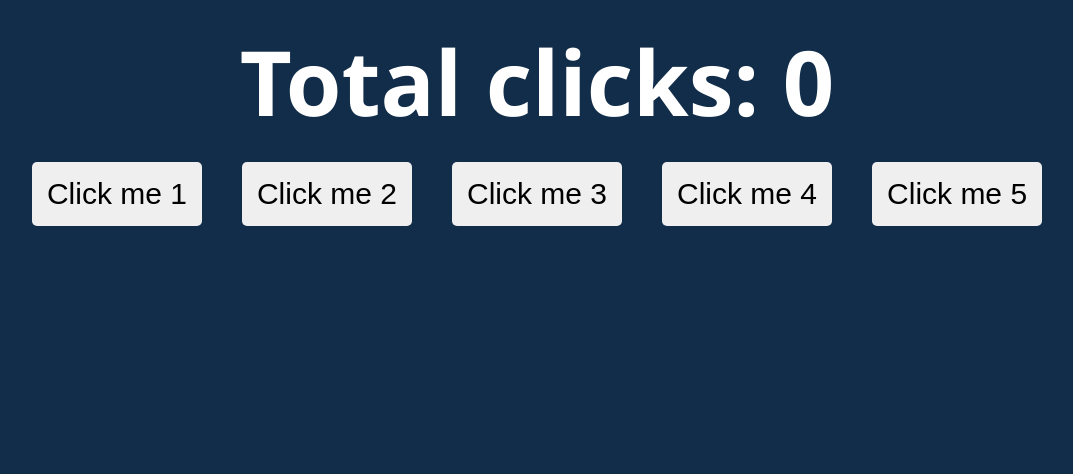
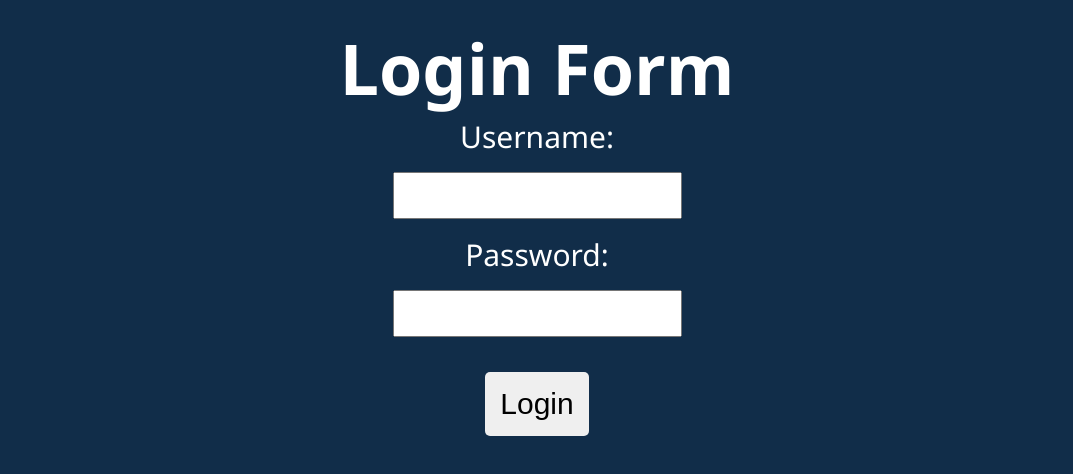
Before and after one commit to beginnerunidue/99-template, a React (Create React App) app: page / in a window 1280 px wide. Shown: the top 474 px of the page, without its empty margins (103-1176 px from the left). Built offline with nearby package versions, Linux system fonts and the light colour scheme.

Commit message:
Section 18 - Completed

```diff
--- a/src/App.css
+++ b/src/App.css
@@ -23,7 +23,7 @@
 }
 
 h1 {
-  font-size: 90px;
+  font-size: 70px;
   margin-top: 20px;
 }
 
@@ -35,3 +35,17 @@ button {
   margin: 20px;
   cursor: pointer;
 }
+
+form {
+  font-size: 30px;
+}
+
+input {
+  font-size: 20px;
+  margin: 15px;
+  padding: 10px;
+}
+
+label {
+  display: block;
+}
--- a/src/App.js
+++ b/src/App.js
@@ -1,67 +1,11 @@
-import { useState } from "react";
-
 import "./App.css";
 
-import Button from "./components/Button";
-import Counter from "./components/Counter";
-
-const texts = [
-  "Click me 1",
-  "Click me 2",
-  "Click me 3",
-  "Click me 4",
-  "Click me 5",
-];
+import Login from "./components/Login";
 
 function App() {
-  console.log("App rendered");
-  const [clickCounter, setClickCounter] = useState(0);
-
-  const handleButtonClick = () => {
-    setClickCounter(clickCounter + 1);
-  };
-
-  const handleReset = () => {
-    setClickCounter(0);
-  };
-
-  const buttonStyle = { backgroundColor: "lightgreen" };
-
   return (
     <div className="App">
-      <Counter clickNumber={clickCounter} />
-      {texts.map((text, index) => {
-        return (
-          <Button
-            incrementCounter={handleButtonClick}
-            text={text}
-            key={index}
-          />
-        );
-      })}
-      {/* {!!clickCounter && (
-        <div>
-          <button style={buttonStyle} onClick={handleReset}>
-            Reset
-          </button>
-        </div>
-      )} */}
-      {/* {clickCounter > 0 && (
-        <div>
-          <button style={buttonStyle} onClick={handleReset}>
-            Reset
-          </button>
-        </div>
-      )} */}
-      {clickCounter > 0 ? (
-        <div>
-          <button style={buttonStyle} onClick={handleReset}>
-            Reset
-          </button>
-        </div>
-      ) : (
-        <div></div>
-      )}
+      <Login />
     </div>
   );
 }
--- /dev/null
+++ b/src/components/Login.js
@@ -0,0 +1,62 @@
+import { useState } from "react";
+
+function Login() {
+  // const [username, setUsername] = useState("");
+  // const [password, setPassword] = useState("");
+
+  // mit zusammengefügten state
+  const [data, setData] = useState({ username: "", password: "" });
+
+  function handleFormSubmit(event) {
+    event.preventDefault();
+    // console.log(event.target.username.value);
+    // console.log(event.target.password.value);
+
+    const userData = {
+      username: data.username,
+      password: data.password,
+    };
+    console.log(userData);
+    alert(JSON.stringify(userData));
+  }
+  //// teste hier die Variante mit der
+  //// anonymen Funktion in JSX, im Input-Element username:
+
+  function handleChangePassword(event) {
+    setData({ ...data, password: event.target.value });
+  }
+
+  //// Universal-function für alle Input-Felder ist auch möglich
+  // function handleInputChange(e, name) {
+  //   setData({ ...data, [name]: e.target.value})
+  // }
+
+  return (
+    <>
+      <h1>Login Form</h1>
+      <form onSubmit={handleFormSubmit}>
+        <label>Username: </label>
+        <input
+          type="text"
+          value={data.username}
+          // onChange={handleChangeName}
+          // das wird auch funktionieren
+          onChange={(e) => setData({ ...data, username: e.target.value })}
+          name="username" // eigentlich brauchen wir nicht mehr
+        />
+        <label>Password: </label>
+        <input
+          type="password"
+          value={data.password}
+          onChange={handleChangePassword}
+          name="password" // eigentlich brauchen wir nicht mehr
+        />
+        <div>
+          <button type="submit">Login</button>
+        </div>
+      </form>
+    </>
+  );
+}
+
+export default Login;
```
Also changed, not shown: src/components/Card.js (added, +11 -0 lines).
